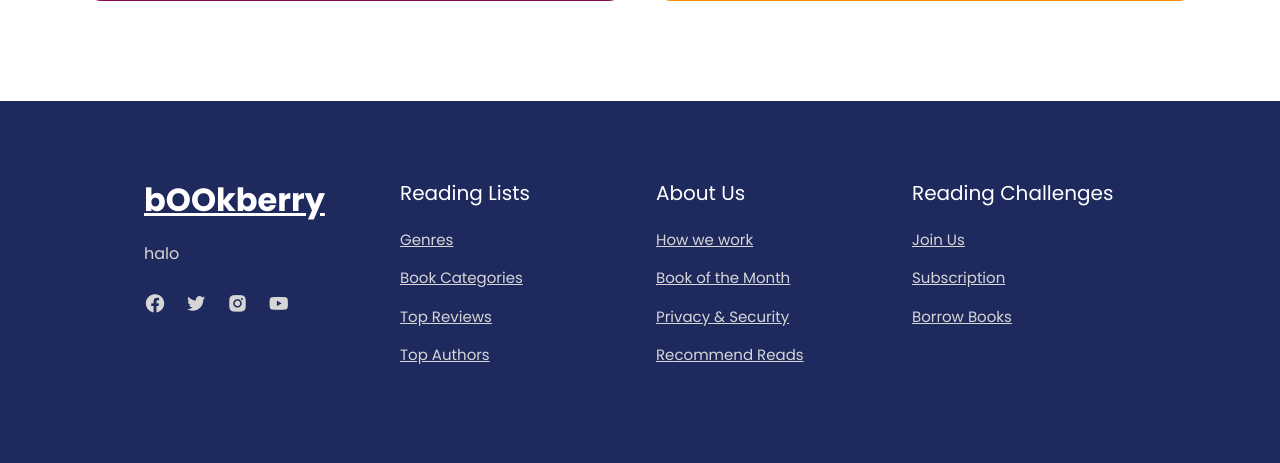
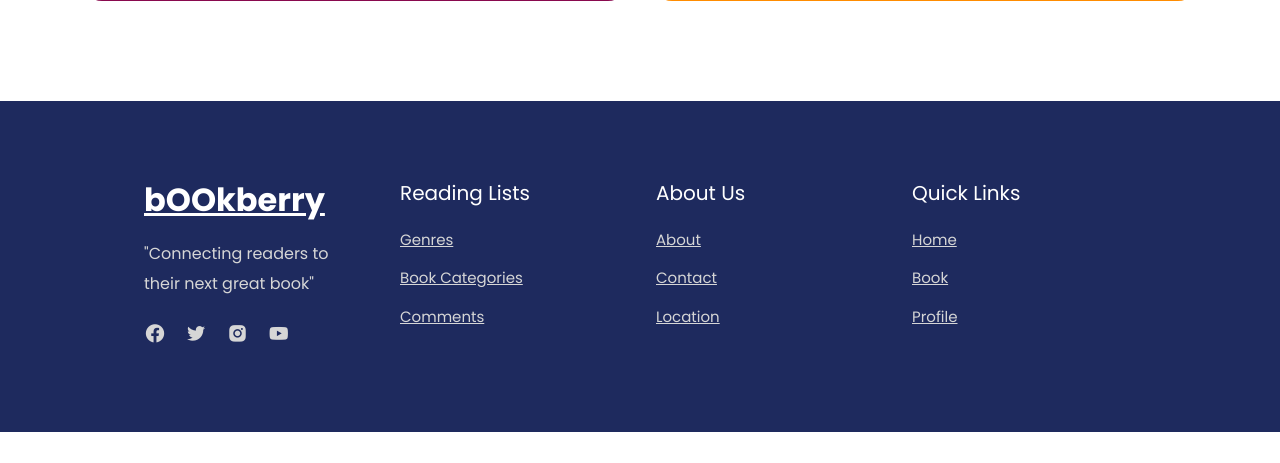
Before and after one commit to broomrun/bookberry1, a PHP site: page /home.php in a window 1280 px wide. Shown: the part 834-1297 px from the top of the page. After the commit the page ends 1266 px from the top, so only its background shows below. Run offline with PHP 8.4, Linux system fonts and the light colour scheme; a user stored in the database is signed in; some libraries are stand-ins or nearby versions.

Commit message:
ktinggalan sebijik

```diff
--- a/home.php
+++ b/home.php
@@ -146,42 +146,7 @@ if (!isset($_SESSION['user_name'])) {
     </div>
   </div>
 
-  <footer class="footer">
-    <div class="footer-content">
-      <h2><a href="#" class="logo" style="font-weight: bold; color: white;">bOOkberry</a></h2>
-      <p>halo </p>
-
-      <div class="icons">
-        <a href="#"><i class='bx bxl-facebook-circle'></i></a>
-        <a href="#"><i class='bx bxl-twitter'></i></a>
-        <a href="#"><i class='bx bxl-instagram-alt'></i></a>
-        <a href="#"><i class='bx bxl-youtube'></i></a>
-      </div>
-    </div>
-
-    <div class="footer-content">
-      <h4>Reading Lists</h4>
-      <li><a href="#">Genres</a></li>
-      <li><a href="#">Book Categories</a></li>
-      <li><a href="#">Top Reviews</a></li>
-      <li><a href="#">Top Authors</a></li>
-    </div>
-
-    <div class="footer-content">
-      <h4>About Us</h4>
-      <li><a href="#">How we work</a></li>
-      <li><a href="#">Book of the Month</a></li>
-      <li><a href="#">Privacy & Security</a></li>
-      <li><a href="#">Recommend Reads</a></li>
-    </div>
-
-    <div class="footer-content">
-      <h4>Reading Challenges</h4>
-      <li><a href="#">Join Us</a></li>
-      <li><a href="#">Subscription</a></li>
-      <li><a href="#">Borrow Books</a></li>
-    </div>
-  </footer>
+  <?php include "layout/footer.html" ?>
 
   <!-- Optional JavaScript -->
   <script src="https://code.jquery.com/jquery-3.2.1.min.js" crossorigin="anonymous"></script>
```
